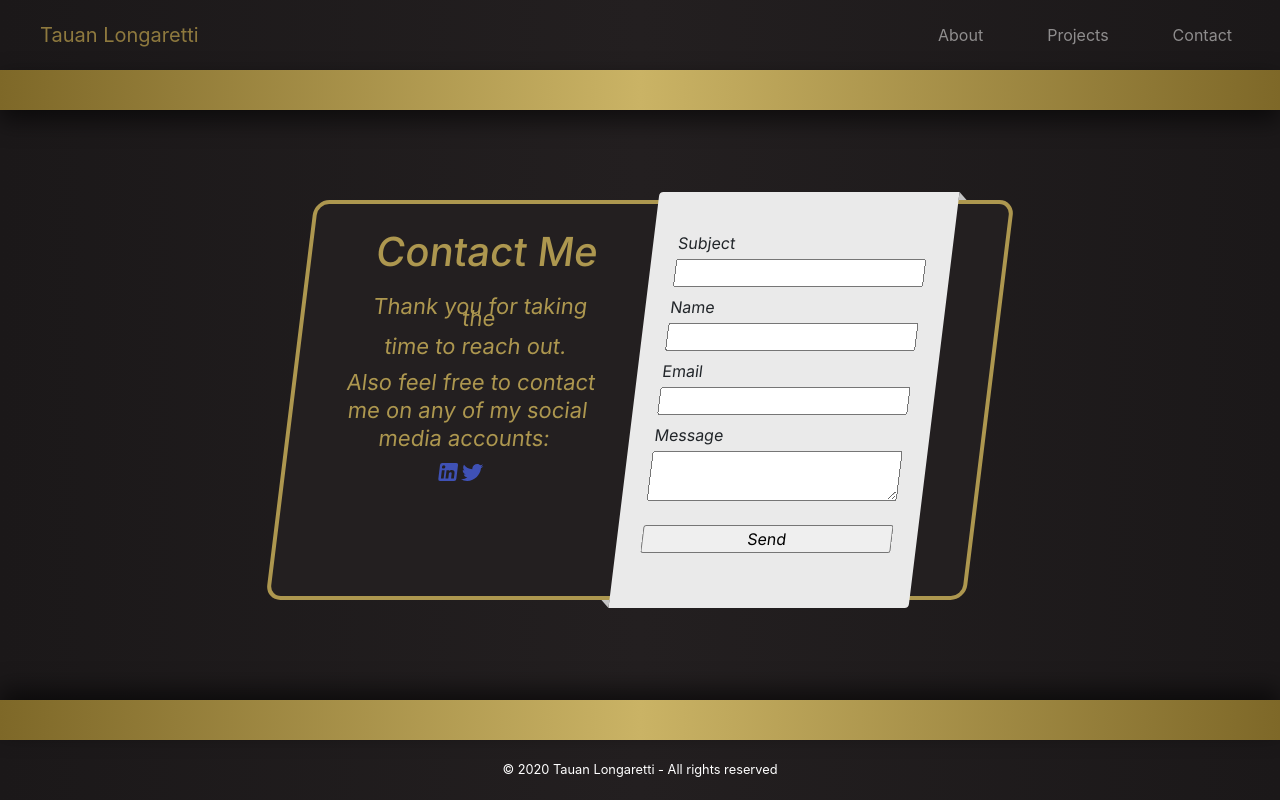
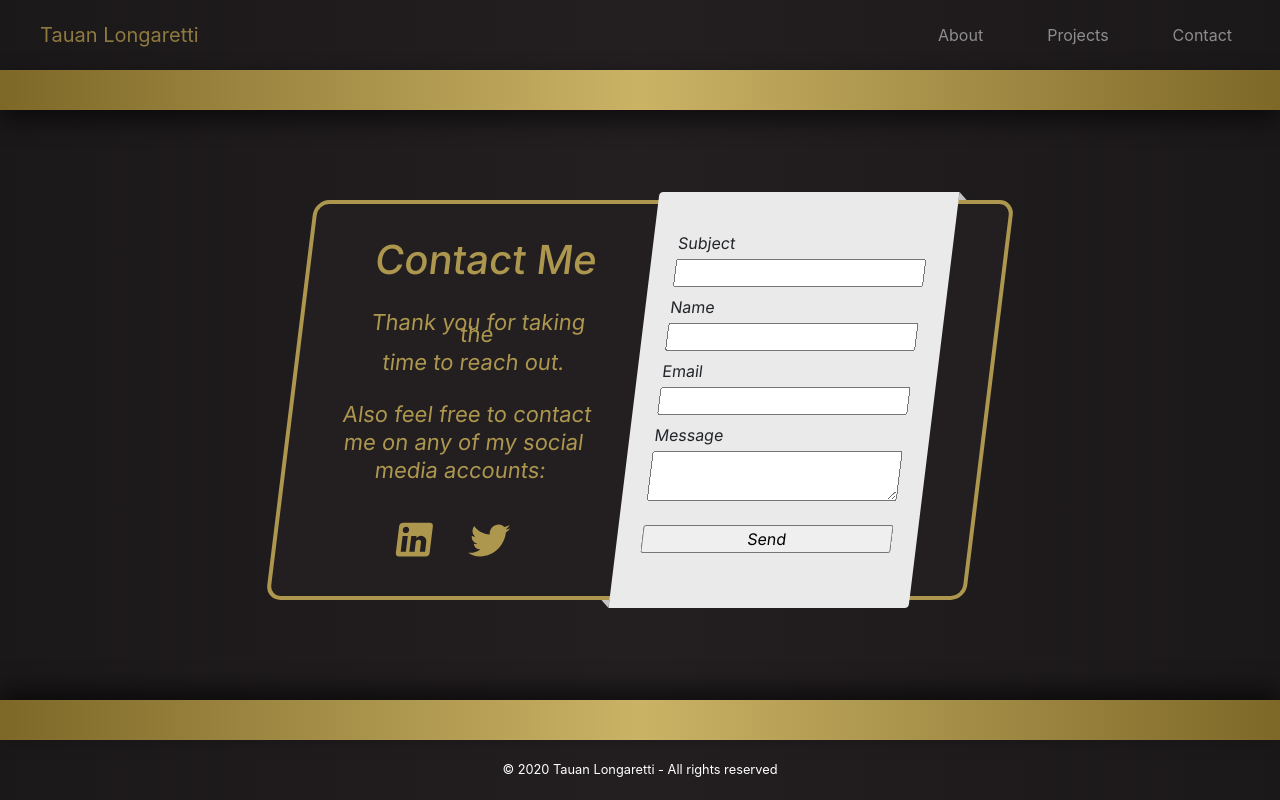
Before and after one commit to tauanlongaretti/portfolio, a React (Create React App) app: page /contact in a window 1280 px wide. Built offline with nearby package versions, Linux system fonts and the light colour scheme.

Commit message:
imported social media icons and styled

```diff
--- a/src/App.css
+++ b/src/App.css
@@ -163,3 +163,9 @@
   left: 50%;
   transform: translate(-50%, -50%);
 }
+
+.icon {
+  color: var(--light-accent) !important;
+  margin: 25px 15px;
+  font-size: 45px !important;
+}
--- a/src/components/Contact.js
+++ b/src/components/Contact.js
@@ -29,14 +29,14 @@ const Contact = () => {
     <div className="form-wrapper">
       <div className="form-container p-4">
         <div className="form-text">
-          <h1>Contact Me</h1>
+          <h1 className="mt-2 pb-2">Contact Me</h1>
           <p className="mt-4">Thank you for taking the </p>
-          <p>time to reach out.</p>
+          <p className="pb-3">time to reach out.</p>
           <p className="mt-4">Also feel free to contact </p>
           <p>me on any of my social </p>
           <p>media accounts:</p>
-          <LinkedInIcon color="primary"/>
-          <TwitterIcon color="primary"/>
+          <LinkedInIcon className="icon" color="action"/>
+          <TwitterIcon className="icon" color="disabled"/>
         </div>
         <div className="form-ribbon">
           <form
```
